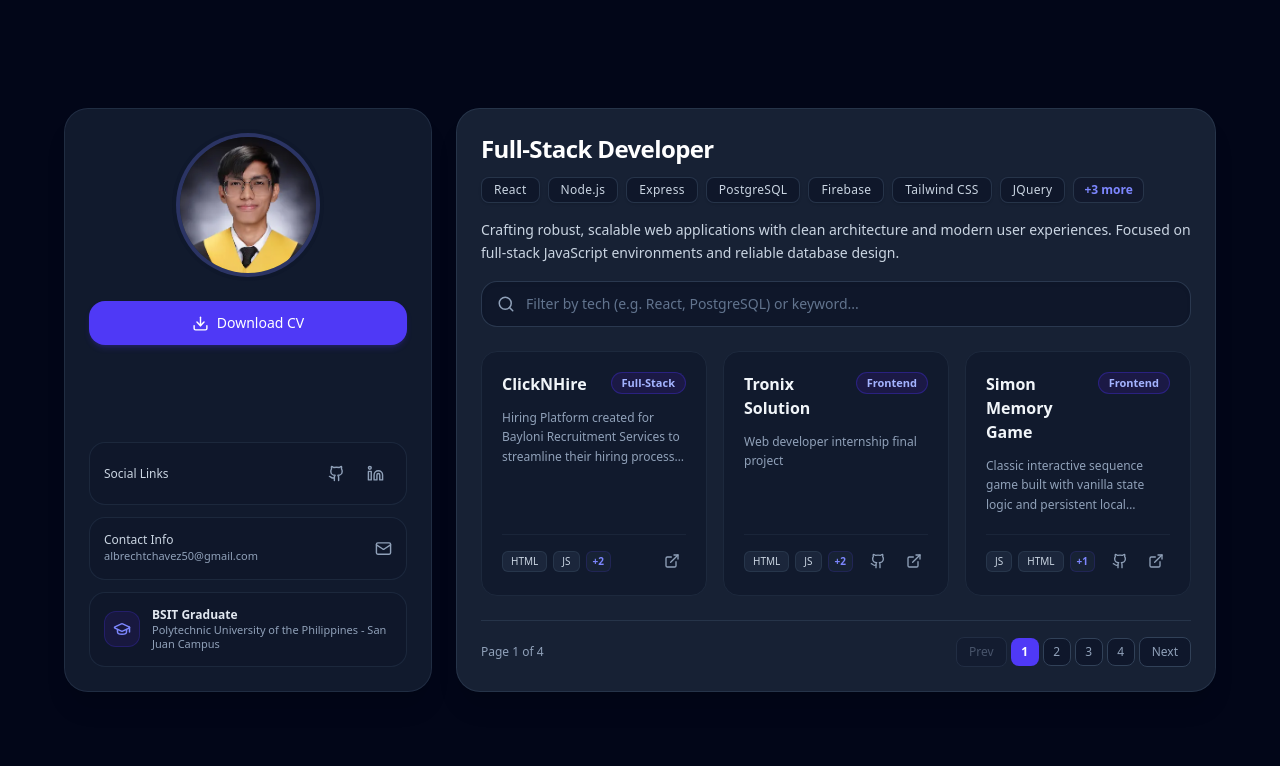
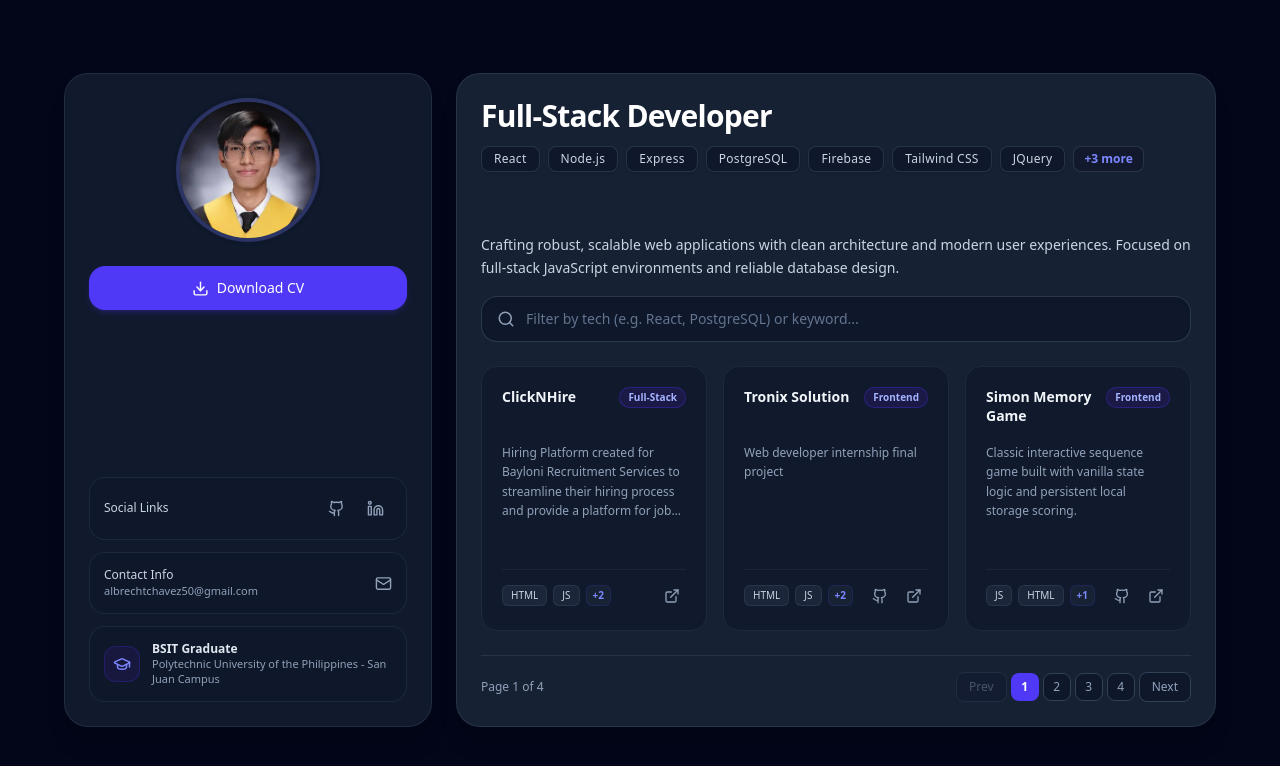
Before and after one commit to AcChav/carl-dev, a React (Vite) app: page / in a window 1280 px wide. Shown: the top 766 px of the page. Built offline with nearby package versions, Linux system fonts and the light colour scheme.

Commit message:
style: standardize project card dimensions to 265px and optimize line heights

```diff
--- a/src/components/layout/MainContent.jsx
+++ b/src/components/layout/MainContent.jsx
@@ -31,12 +31,13 @@ export default function MainContent() {
     <main className="lg:col-span-8 bg-slate-800/80 border border-slate-700/60 rounded-3xl p-6 flex flex-col justify-between shadow-xl backdrop-blur-sm gap-6">
       <div className="space-y-4">
         <div>
-          <h1 className="text-2xl font-bold tracking-tight text-white">
+          <h1 className="text-3xl font-bold tracking-tight text-white">
             {profileConfig.name}
           </h1>
 
           {/* Tech Badges with Toggle */}
-          <div className="flex flex-wrap items-center gap-2 mt-3">
+          {/* Fixed-height wrapper for header tech badges */}
+          <div className="min-h-[4.5rem] flex flex-wrap items-center content-start gap-2 mt-3">
             {visibleTech.map((tech) => (
               <TechBadge key={tech.name} name={tech.name} />
             ))}
--- a/src/components/projects/ProjectCard.jsx
+++ b/src/components/projects/ProjectCard.jsx
@@ -1,7 +1,7 @@
 import React, { useState } from "react";
 import { Github, ExternalLink } from "lucide-react";
 
-const CARD_TECH_LIMIT = 2; // Show top 2 tags by default
+const CARD_TECH_LIMIT = 2;
 
 export default function ProjectCard({ project }) {
   const [showAllTags, setShowAllTags] = useState(false);
@@ -14,28 +14,32 @@ export default function ProjectCard({ project }) {
   const extraCount = project.tech.length - CARD_TECH_LIMIT;
 
   return (
-    <article className="group bg-slate-900/70 border border-slate-800 rounded-2xl p-5 flex flex-col justify-between hover:border-indigo-500/40 hover:-translate-y-1 hover:shadow-lg hover:shadow-indigo-500/5 transition-all duration-200">
+    <article className="h-[265px] group bg-slate-900/70 border border-slate-800 rounded-2xl p-5 flex flex-col justify-between hover:border-indigo-500/40 hover:-translate-y-1 hover:shadow-lg hover:shadow-indigo-500/5 transition-all duration-200">
+      {/* Top Details */}
       <div className="space-y-3">
-        <div className="flex items-start justify-between gap-2">
-          <h3 className="font-semibold text-slate-100 text-base group-hover:text-indigo-300 transition-colors">
+        <div className="flex items-start justify-between gap-2 min-h-[2.75rem]">
+          <h3 className="font-semibold text-slate-100 text-sm leading-snug line-clamp-2 group-hover:text-indigo-300 transition-colors">
             {project.title}
           </h3>
-          <span className="text-[11px] font-semibold bg-indigo-950/80 text-indigo-300 border border-indigo-700/40 px-2.5 py-0.5 rounded-full whitespace-nowrap">
+          <span className="text-[10px] font-semibold bg-indigo-950/80 text-indigo-300 border border-indigo-700/40 px-2 py-0.5 rounded-full whitespace-nowrap shrink-0">
             {project.category}
           </span>
         </div>
-        <p className="text-xs text-slate-400 leading-relaxed line-clamp-3">
+
+        {/* Description with full 4-line allowance */}
+        <p className="text-xs text-slate-400 leading-relaxed line-clamp-4">
           {project.description}
         </p>
       </div>
 
-      <div className="mt-5 pt-3 border-t border-slate-800/80 flex items-center justify-between gap-2">
-        {/* Tech tags list with toggle button */}
+      {/* Bottom Footer Section */}
+      <div className="pt-3 border-t border-slate-800/80 flex items-center justify-between gap-2">
+        {/* Constrained tags list */}
         <div className="flex items-center gap-1.5 flex-wrap">
           {displayedTech.map((t) => (
             <span
               key={t}
-              className="text-[10px] font-medium bg-slate-800/90 border border-slate-700/60 px-2 py-0.5 rounded-md text-slate-300"
+              className="text-[10px] font-medium bg-slate-800/90 border border-slate-700/60 px-2 py-0.5 rounded-md text-slate-300 whitespace-nowrap"
             >
               {t}
             </span>
@@ -52,8 +56,8 @@ export default function ProjectCard({ project }) {
           )}
         </div>
 
-        {/* Repository and Live Links */}
-        <div className="flex items-center gap-2 shrink-0">
+        {/* Action Icons */}
+        <div className="flex items-center gap-1.5 shrink-0">
           {project.githubUrl && (
             <a
               href={project.githubUrl}
```
